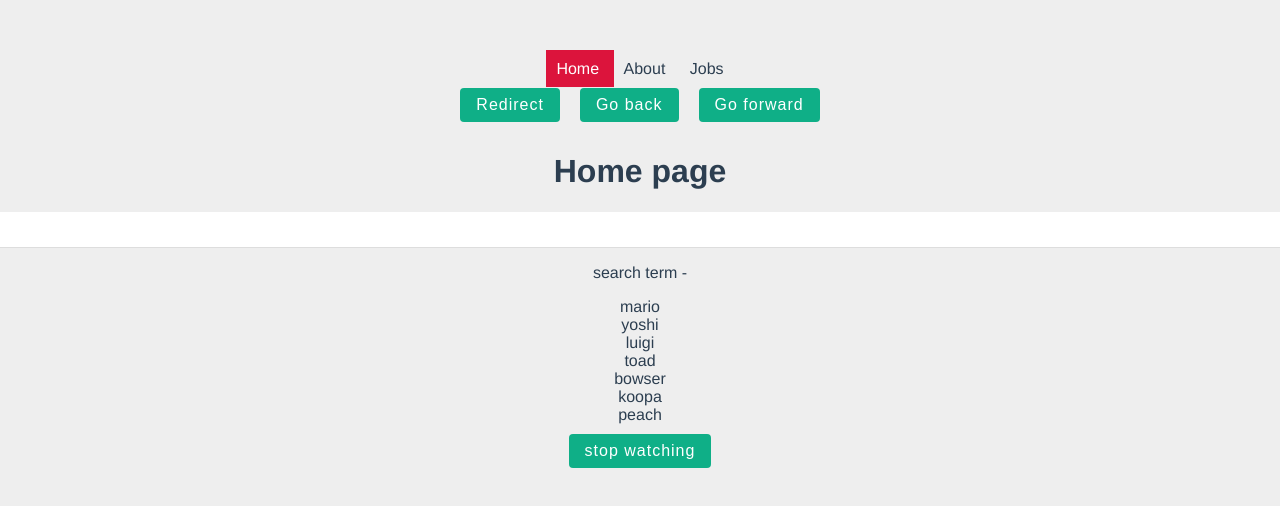
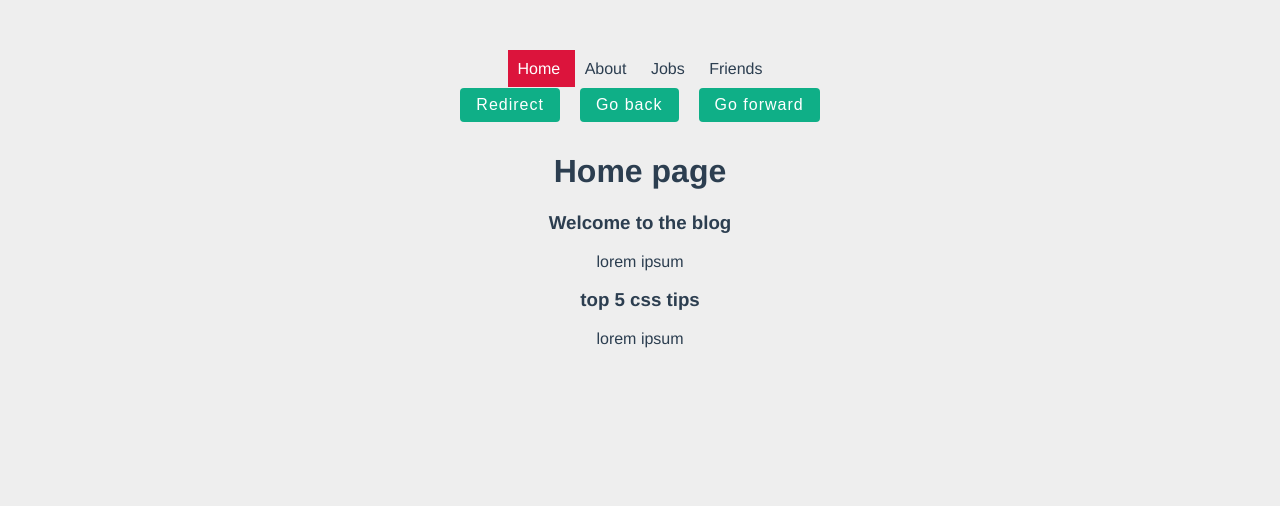
Before and after one commit to zensi-korat/VueJS, a Vue app: page / in a window 1280 px wide. Shown: the top 506 px of the page. Built offline with nearby package versions, Linux system fonts and the light colour scheme.

Commit message:
components

```diff
--- a/src/App.vue
+++ b/src/App.vue
@@ -6,11 +6,32 @@
     <router-link to="/">Home </router-link>
     <router-link :to="{ name: 'About' }">About </router-link>
     <router-link :to="{ name: 'Jobs' }">Jobs </router-link>
+    <router-link :to="{ name: 'Friends' }">Friends </router-link>
   </div>
 
   <button @click="redirect">Redirect</button>
   <button @click="back">Go back</button>
   <button @click="forward">Go forward</button>
+
+  <!-- :style="{ borderColor: btnASelected ? 'red' : 'yellow' }" -->
+  <!-- :class="btnASelected ? 'demo active' : 'demo'" -->
+  <!-- <div class="demo" :class="boxAClasses" @click="btnSelected('A')">
+    <p v-for="goal in goals" :key="goal">{{ goals }}</p>
+  </div>
+  <div
+    :class="['demo', { active: btnBSelected }]"
+    @click="btnSelected('B')"
+    :style="{ display: 'flex', gap: '10px' }"
+  >
+    <p v-for="num in 10" :key="num">{{ num }}</p>
+  </div>
+
+  <div class="demo" :class="{ active: btnCSelected }" @click="btnSelected('C')">
+    <p v-for="(value, key, index) in { name: 'Max', age: 20 }" :key="value">
+      {{ value }} : {{ key }} {{ index }}
+    </p>
+  </div> -->
+
   <router-view />
   <!-- same as of outlet in react -->
 </template>
@@ -34,6 +55,33 @@ export default {
     forward() {
       this.$router.go(1);
     },
+    btnSelected(btn) {
+      if (btn === "A") {
+        this.btnASelected = !this.btnASelected;
+        console.log("a selected");
+      } else if (btn === "B") {
+        this.btnBSelected = !this.btnBSelected;
+      } else if (btn === "C") {
+        this.btnCSelected = !this.btnCSelected;
+      }
+    },
+    btn() {
+      console.log("selectedd");
+    },
+  },
+
+  computed: {
+    boxAClasses() {
+      return { active: this.btnASelected };
+    },
+  },
+
+  data() {
+    return {
+      btnASelected: false,
+      btnBSelected: false,
+      btnCSelected: false,
+    };
   },
 };
 </script>
@@ -47,6 +95,7 @@ export default {
   color: #2c3e50;
   margin-top: 60px;
 }
+
 body {
   margin: 0;
 }
@@ -61,10 +110,21 @@ body {
   color: white;
   background: crimson;
 }
+
 button {
   margin: 0 10px;
   padding: 10px;
   border: none;
   border-radius: 4px;
 }
+.demo {
+  width: calc(100% - 32px);
+  height: 100px;
+  margin: 16px;
+  border: 2px dashed #ccc;
+}
+.active {
+  border-color: greenyellow;
+  background: plum;
+}
 </style>
--- /dev/null
+++ b/src/components/PostList.vue
@@ -0,0 +1,21 @@
+<template>
+  <div class="post-list">
+    <div v-for="post in posts" :key="post.id">
+      <!-- <h3>{{ post.title }}</h3> -->
+      <SinglePost :post="post" />
+    </div>
+  </div>
+</template>
+
+<script>
+import SinglePost from "../components/SinglePost.vue";
+export default {
+  props: ["posts"],
+  components: { SinglePost },
+  setup(props) {
+    console.log(props.posts);
+  },
+};
+</script>
+
+<style></style>
--- /dev/null
+++ b/src/components/SinglePost.vue
@@ -0,0 +1,17 @@
+<template>
+  <div class="post">
+    <h3>{{ post.title }}</h3>
+    <p>{{ post.body }}</p>
+  </div>
+</template>
+
+<script>
+export default {
+  props: ["post"],
+  setup(props) {
+    // const snippet
+  },
+};
+</script>
+
+<style></style>
--- a/src/router/index.js
+++ b/src/router/index.js
@@ -3,6 +3,7 @@ import Home from "../views/Home.vue";
 import About from "../views/About.vue";
 import Jobs from "../views/jobs/Jobs.vue";
 import JobDetails from "../views/jobs/JobDetails.vue";
+import Friends from "../views/Friends.vue";
 import NotFound from "../views/NotFound.vue";
 
 const routes = [
@@ -27,6 +28,12 @@ const routes = [
     component: JobDetails,
     props: true,
   },
+  {
+    path: "/friends",
+    name: "Friends",
+    component: Friends,
+    props: true,
+  },
   //redirect
   {
     path: "/all-jobs",
--- a/src/views/About.vue
+++ b/src/views/About.vue
@@ -13,19 +13,6 @@
     officiis velit mollitia iste deserunt. Dolor rem unde nobis doloribus maxime
     fugit.
   </p>
-  <p>
-    Lorem ipsum dolor, sit amet consectetur adipisicing elit. Molestias
-    voluptate ex pariatur tenetur architecto alias dolor quas consequuntur nemo
-    neque nobis dicta veniam et eveniet corrupti harum mollitia, qui quis odit
-    consectetur, eligendi vero beatae asperiores repellat! Eaque, error
-    cupiditate fuga optio provident in repellat, et blanditiis nam facere esse
-    vero, maiores sapiente tempore labore dolor aliquam quisquam. Dignissimos
-    illum vel saepe a aperiam, ut porro iure corrupti amet adipisci. Maiores sit
-    dolores veritatis facilis, accusantium ab soluta error laudantium ducimus
-    optio laboriosam. Ea, praesentium? Necessitatibus cupiditate magni iste
-    omnis reprehenderit nulla culpa quos. Ratione molestias expedita quo quia
-    facere.
-  </p>
 </template>
 
 <script>
--- /dev/null
+++ b/src/views/Friends.vue
@@ -0,0 +1,37 @@
+<template>
+  <ul>
+    <li v-for="friend in friends" :key="friend">
+      <h2>{{ friend.name }}</h2>
+      <button>Show Detials</button>
+      <ul>
+        <li><strong>Phone</strong>{{ friend.phone }}</li>
+        <li><strong>Email:</strong>{{ friend.email }}</li>
+      </ul>
+    </li>
+  </ul>
+</template>
+
+<script>
+export default {
+  data() {
+    return {
+      friends: [
+        {
+          id: "manuel",
+          name: "Manuel Lorenz",
+          phone: "01234 5678 90",
+          email: "manuel@localhost.com",
+        },
+        {
+          id: "julie",
+          name: "Julie Lorenz",
+          phone: "01234 5678 90",
+          email: "julie@localhost.com",
+        },
+      ],
+    };
+  },
+};
+</script>
+
+<style></style>
--- a/src/views/Home.vue
+++ b/src/views/Home.vue
@@ -1,5 +1,6 @@
 <template>
   <h1>Home page</h1>
+  <PostList :posts="posts" />
   <!-- <p ref="para">My name is {{ homeName }} and my age is {{ homeAge }}</p>
   <button @click="handleClick">Click me</button>
   <button @click="homeAge++">add 1 to age</button>
@@ -12,18 +13,19 @@
   <h2>REACTIVE</h2>
   <p>{{ reactiveName }} {{ reactiveName }}</p>
   <button @click="updateReactive">update reactive</button> -->
-  <input type="text" v-model="search" />
+  <!-- <input type="text" v-model="search" />
   <p>search term - {{ search }}</p>
   <div v-for="name in matchingNames" :key="name">{{ name }}</div>
-  <button @click="stopFunction">stop watching</button>
+  <button @click="stopFunction">stop watching</button> -->
 </template>
 
 <script>
+import PostList from "../components/PostList.vue";
 import { ref, reactive, computed, watch, watchEffect } from "vue";
 
 export default {
   name: "Home",
-  // components: {},
+  components: { PostList },
   setup() {
     // console.log(this);
 
@@ -51,41 +53,46 @@ export default {
     //   name.value = "luigi";
     //   age.value = 35;
     // };
-    const search = ref("");
-    const names = ref([
-      "mario",
-      "yoshi",
-      "luigi",
-      "toad",
-      "bowser",
-      "koopa",
-      "peach",
+    // const search = ref("");
+    // const names = ref([
+    //   "mario",
+    //   "yoshi",
+    //   "luigi",
+    //   "toad",
+    //   "bowser",
+    //   "koopa",
+    //   "peach",
+    // ]);
+
+    // const stopWatch = watch(search, () => {
+    //   console.log("watch fun runs");
+    // });
+
+    // const stopEffect = watchEffect(() => {
+    //   console.log("watcheffect fun runs");
+    // });
+    // const stopFunction = () => {
+    //   stopWatch();
+    //   stopEffect();
+    // };
+    // const matchingNames = computed(() => {
+    //   return names.value.filter((name) => name.includes(search.value));
+    // });
+    const posts = ref([
+      { title: "Welcome to the blog", body: "lorem ipsum", id: 1 },
+      { title: "top 5 css tips", body: "lorem ipsum", id: 2 },
     ]);
-
-    const stopWatch = watch(search, () => {
-      console.log("watch fun runs");
-    });
-
-    const stopEffect = watchEffect(() => {
-      console.log("watcheffect fun runs");
-    });
-    const stopFunction = () => {
-      stopWatch();
-      stopEffect();
-    };
-    const matchingNames = computed(() => {
-      return names.value.filter((name) => name.includes(search.value));
-    });
     return {
       // homeName: name,
       // homeAge: age,
       // handleClick,
       // updateReactive,
       // updateRefs,
-      names,
-      search,
-      matchingNames,
-      stopFunction,
+      // names,
+      // search,
+      // matchingNames,
+      // stopFunction,
+      posts,
     };
   },
   created() {},
```
